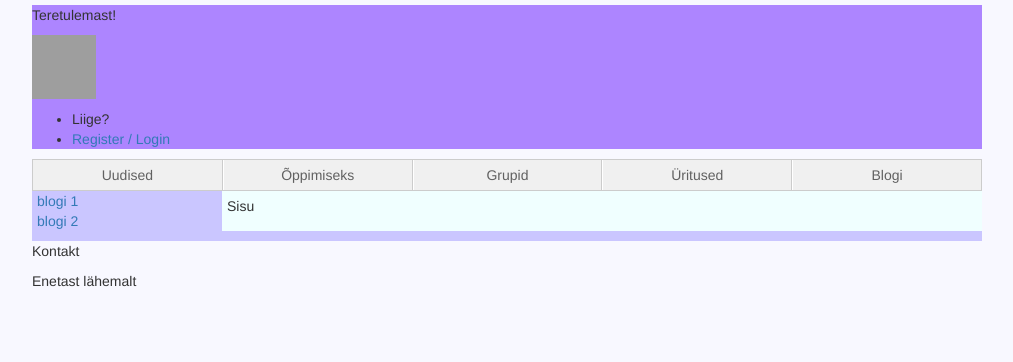
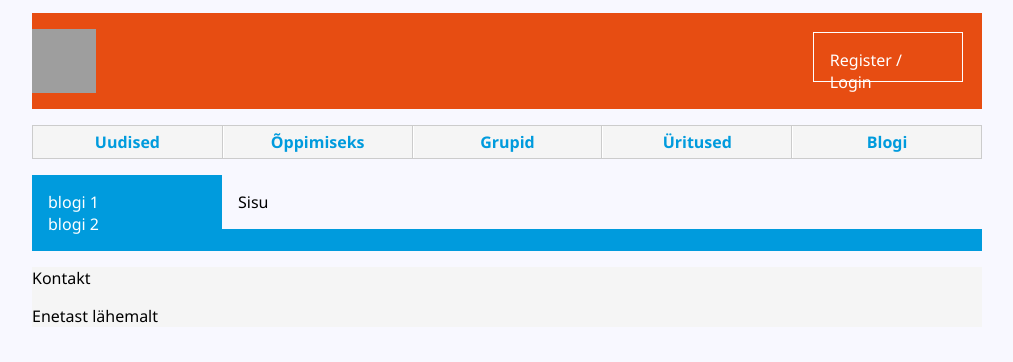
Before and after one commit to alajal/eneta, a PHP site: page /blogi.php in a window 1280 px wide. Shown: the top 362 px of the page, without its empty margins (133-1146 px from the left). Run offline with PHP 8.4, Linux system fonts and the light colour scheme; grey boxes are pictures that could not be loaded.

Commit message:
CSS
tegin horvaatia lehe värvides
võtsin taaskord bootstrapi välja, kuna ta jäi mulle praegu ette...

```diff
--- a/blogi.php
+++ b/blogi.php
@@ -3,7 +3,7 @@
 <head lang="en">
     <meta charset="UTF-8">
     <title>Eneta</title>
-    <link rel="stylesheet" href="css/bootstrap.css">
+    <!--link rel="stylesheet" href="css/bootstrap.css"-->
     <link rel="stylesheet" href="css/style.css"/>
     <script src="js/jquery-2.1.3.js"></script>
     <!--script src="js/main.js"></script-->
@@ -30,9 +30,9 @@ include('templates/header_template.html')
         </div>
     </div>
 
-    <?php
-    include('templates/footer_template.html')
-    ?>
+<?php
+include('templates/footer_template.html')
+?>
 
 </body>
 </html>
--- a/css/style.css
+++ b/css/style.css
@@ -1,6 +1,12 @@
 .not {
     display: none;
 }
+
+* {
+    box-sizing: border-box;
+    font-family: 'Segoe UI Light', 'Segoe UI', 'Helvetica Neue', Arial, sans-serif;
+}
+
 
 body {
     max-width: 960px;
@@ -10,11 +16,17 @@ body {
     background-color: ghostwhite;
 }
 
+nav.top {
+    background-color: #e74d12;
+    overflow: hidden;
+    margin-bottom: 1rem;
+}
+
 .bottom {
     width: 100%;
     display: table;
     table-layout: fixed;
-    background: #f0f0f0;
+    background-color: #f5f5f5;
     border: 1px solid #ccc;
     border-right: none;
 }
@@ -29,12 +41,10 @@ body {
 .menu li {
     list-style: none;
     display: table-cell;
-
     text-align: center;
     border-left: 1px solid #fff;
     border-right: 1px solid #ccc;
     width: 20%;
-    box-sizing: border-box;
 
 }
 
@@ -47,7 +57,8 @@ body {
     padding-bottom: 5px;
     display: block;
     text-decoration: none;
-    color: #616161;
+    color: #009bdd;
+    font-weight: 600;
 
 }
 
@@ -56,18 +67,36 @@ body {
     background-color: #fff;
 }
 
-.right {
-    display: inline;
+.login-button {
+    display: block;
+    width: 150px;
+    height: 50px;
+    border: 1px solid #ffffff;
+    margin: 1.2rem;
+    padding: 1rem;
+    float: right;
+}
+
+.login-button a {
+    text-decoration: none;
+    color: #ffffff;
+}
+
+.login-button a:hover {
+    text-decoration: underline;
 }
 
 .logo {
     background: url("../images/media-shuffle.png") no-repeat center;
     width: 64px;
     height: 64px;
+    float: left;
 }
 
-.footer {
+footer {
     width: 100%;
+    clear: both;
+    background-color: #f5f5f5;;
 }
 
 #content {
@@ -75,7 +104,9 @@ body {
     float: left;
     width: 100%;
     overflow: hidden;
-    background-color: #cac6ff;
+    background-color: #009bdd;
+    margin-top: 1rem;
+    margin-bottom: 1rem;
 }
 
 #left-sidebar {
@@ -90,25 +121,58 @@ body {
     width: 80%;
     position: relative;
     overflow: hidden;
-    padding: 5px;
-    background-color: #f0ffff;
+    padding-left: 1rem;
+    background-color: ghostwhite;
 }
 
 #left-sidebar ul {
     list-style: none;
-    padding-left: 5px;
+    padding-left: 1rem;
 }
 
-.top{
-    background-color: #AD85FF;
+#left-sidebar a {
+    color: #fff;
+    text-decoration: none;
+    font-size: 1em;
+}
+
+#left-sidebar a:hover {
+    text-decoration: underline;
 }
 
 .news-author {
-    color: #AD85FF;
+    color: #1a171b;
+    font-size: 0.8em;
 }
 
 .news-mod-link * {
     color: darkgoldenrod;
-    font-family: Verdana, sans-serif;
-    font-size: 10px;
+    font-size: 0.7em;
 }
+
+.news-mod-link a {
+    text-decoration: none;
+}
+
+.news-mod-link a:hover {
+    text-decoration: underline;
+}
+
+.news-story {
+    background-color: #f5f5f5;
+    margin-top: 0.2rem;
+    margin-bottom: 0.2rem;
+    padding-left: 0.1rem;
+}
+
+.news-story h3 {
+    margin-bottom: 0;
+}
+
+.news-story:first-of-type {
+    margin-top: 0;
+}
+
+.news-story:first-of-type h3 {
+    margin-top: 0;
+}
--- a/grupid.php
+++ b/grupid.php
@@ -3,7 +3,7 @@
 <head lang="en">
     <meta charset="UTF-8">
     <title>Eneta</title>
-    <link rel="stylesheet" href="css/bootstrap.css">
+    <!--link rel="stylesheet" href="css/bootstrap.css"-->
     <link rel="stylesheet" href="css/style.css"/>
     <script src="js/jquery-2.1.3.js"></script>
     <!--script src="js/main.js"></script-->
--- a/oppimiseks.php
+++ b/oppimiseks.php
@@ -3,7 +3,7 @@
 <head lang="en">
     <meta charset="UTF-8">
     <title>Eneta</title>
-    <link rel="stylesheet" href="css/bootstrap.css">
+    <!--link rel="stylesheet" href="css/bootstrap.css"-->
     <link rel="stylesheet" href="css/style.css"/>
     <script src="js/jquery-2.1.3.js"></script>
     <!--script src="js/main.js"></script-->
--- a/templates/header_template.html
+++ b/templates/header_template.html
@@ -1,17 +1,10 @@
 <header>
 
     <nav class="top">
-        <p>Teretulemast!</p>
-        <p class="logo">
-        </p>
+        <p class="logo"></p>
 
-        <div class="right">
-            <ul>
-                <li>Liige?</li>
-                <li class="login">
-                    <a href="/pages/login/">Register / Login</a>
-                </li>
-            </ul>
+        <div class="login-button">
+            <a href="/pages/login/">Register / Login</a>
         </div>
     </nav>
 
--- a/templates/index_template.php
+++ b/templates/index_template.php
@@ -3,7 +3,7 @@
 <head lang="en">
     <meta charset="UTF-8">
     <title>Eneta</title>
-    <link rel="stylesheet" href="css/bootstrap.css">
+    <!--link rel="stylesheet" href="css/bootstrap.css"-->
     <link rel="stylesheet" href="css/style.css"/>
     <script src="js/jquery-2.1.3.js"></script>
     <script src="js/main.js"></script>
--- a/yritused.php
+++ b/yritused.php
@@ -3,7 +3,7 @@
 <head lang="en">
     <meta charset="UTF-8">
     <title>Eneta</title>
-    <link rel="stylesheet" href="css/bootstrap.css">
+    <!--link rel="stylesheet" href="css/bootstrap.css"-->
     <link rel="stylesheet" href="css/style.css"/>
     <script src="js/jquery-2.1.3.js"></script>
     <!--script src="js/main.js"></script-->
```
Lines whose indentation alone changed are shown as unchanged.
